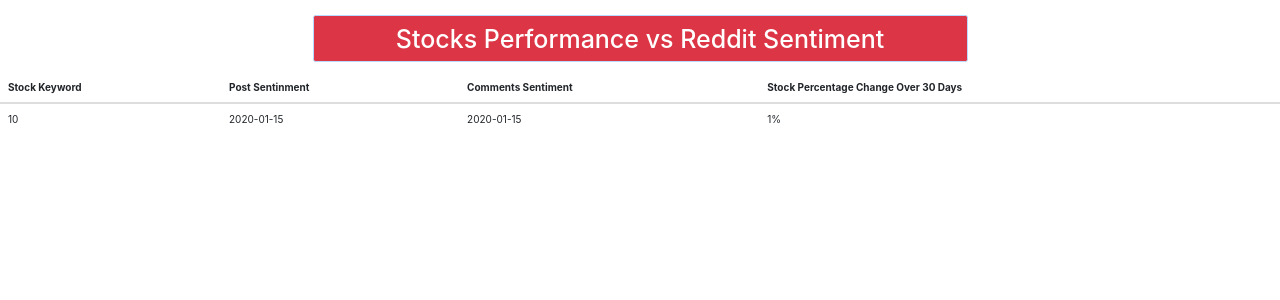
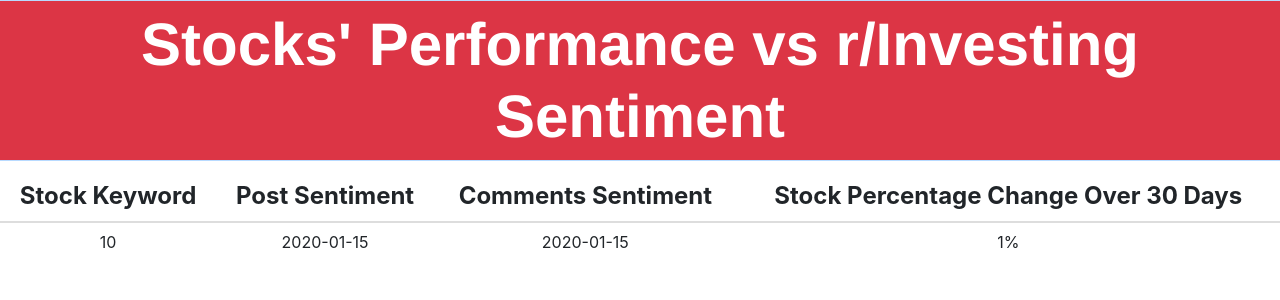
Before and after one commit to bding08/Bitcamp-2023, a Flask app: page / in a window 1280 px wide. Shown: the top 300 px of the page. Run offline with Flask 3, Linux system fonts and the light colour scheme; a database or web service that is not in the repository returns one stand-in record (values such as "Sample title"); some libraries are stand-ins or nearby versions.

Commit message:
added styling

```diff
--- a/bitcamp-server/WebScraper/WebScraper.py
+++ b/bitcamp-server/WebScraper/WebScraper.py
@@ -49,7 +49,7 @@ def reddit_scraper(subreddit):
     df = pd.read_csv("stock_info_filtered.csv")
 
     # Scraping the top posts of the current month
-    posts = subreddit.top(time_filter = "month", limit = 200)
+    posts = subreddit.top(time_filter = "month", limit = 20)
 
     posts_dict = {"Title": [],
                   "Post Text": [],
--- a/bitcamp-server/pymongo_get_database.py
+++ b/bitcamp-server/pymongo_get_database.py
@@ -21,13 +21,13 @@ from pymongo import MongoClient
 def insert_into_database(JSON_obj):
 
     connection_string = "mongodb+srv://bitcamp-2023:zfGBxA65Bku2aCPr@bitcamp-2023.0bp6oqs.mongodb.net/test"
-    database_name = "<database>"
+    # database_name = "<database>"
 
     # Create a MongoClient object
     client = pymongo.MongoClient(connection_string)
 
     # Get the database
-    db = client[database_name]
+    # db = client[database_name]
 
     # create a database object
     mydb = client["mydatabase"]
--- a/bitcamp-server/template/index.html
+++ b/bitcamp-server/template/index.html
@@ -3,19 +3,31 @@
 
 {% block content %}
 <html>
-<div class="row mt-4">
-    <div class="col col-md-6 offset-md-3 alert alert-primary bg-danger text-white text-center">
-      <span class="h1">Stocks Performance vs Reddit Sentiment</span>
+<div class="row mt-0">
+    <div class="col-12 alert alert-primary bg-danger text-white text-center">
+      <span class="display-1 font-weight-bold" style ="font-family: 'Helvetica Neue', sans-serif;">Stocks' Performance vs r/Investing Sentiment</span>
     </div>
 </div>
 
+<style>
+  th {
+    font-size: 24px;
+    text-align: center;
+  }
+  td {
+    font-size: 16px;
+    text-align: center;
+  }
+
+
+</style>
 <table class="table table-hover">
   <thead>
     <tr>
-      <th scope="col">Stock Keyword</th>
-      <th scope="col">Post Sentinment</th>
-      <th scope="col">Comments Sentiment</th>
-      <th scope="col">Stock Percentage Change Over 30 Days</th>
+      <th scope="col">Stock Keyword <i class="bi bi-info-circle" data-toggle="tooltip" title="The keyword used to search for this stock on Reddit"></i></th>
+      <th scope="col">Post Sentiment <i class="bi bi-info-circle" data-toggle="tooltip" title="The sentiment of Reddit posts about this stock"></i></th>
+      <th scope="col">Comments Sentiment <i class="bi bi-info-circle" data-toggle="tooltip" title="The sentiment of comments on Reddit posts about this stock"></i></th>
+      <th scope="col">Stock Percentage Change Over 30 Days <i class="bi bi-info-circle" data-toggle="tooltip" title="The percentage change in stock price over the last 30 days"></i></th>
     </tr>
   </thead>
   <tbody>
@@ -29,6 +41,38 @@
     {% endfor %}
   </tbody>
 </table>
+
+<!-- Include the Bootstrap JavaScript file -->
+<script src="https://cdnjs.cloudflare.com/ajax/libs/popper.js/1.16.0/umd/popper.min.js"></script>
+<script src="https://cdnjs.cloudflare.com/ajax/libs/twitter-bootstrap/5.0.0/js/bootstrap.min.js"></script>
+
+<!-- Initialize tooltips -->
+<script>
+$(document).ready(function(){
+  $('[data-toggle="tooltip"]').tooltip();
+});
+</script>
+
+<!-- <table class="table table-hover">
+  <thead>
+    <tr>
+      <th scope="col">Stock Keyword</th>
+      <th scope="col">Post Sentinment</th>
+      <th scope="col">Comments Sentiment</th>
+      <th scope="col">Stock Percentage Change Over Past 30 Days</th>
+    </tr>
+  </thead>
+  <tbody>
+    {% for stock in stocks %}
+    <tr>
+      <td>{{stock.stock_keyword}}</td>
+      <td>{{stock.tSentiment}}</td>
+      <td>{{stock.cSentiment}}</td>
+      <td>{{stock.price_change_percentage}}%</td>
+    </tr>
+    {% endfor %}
+  </tbody>
+</table> -->
 </html>
 
 <!-- <div class="row">
```
